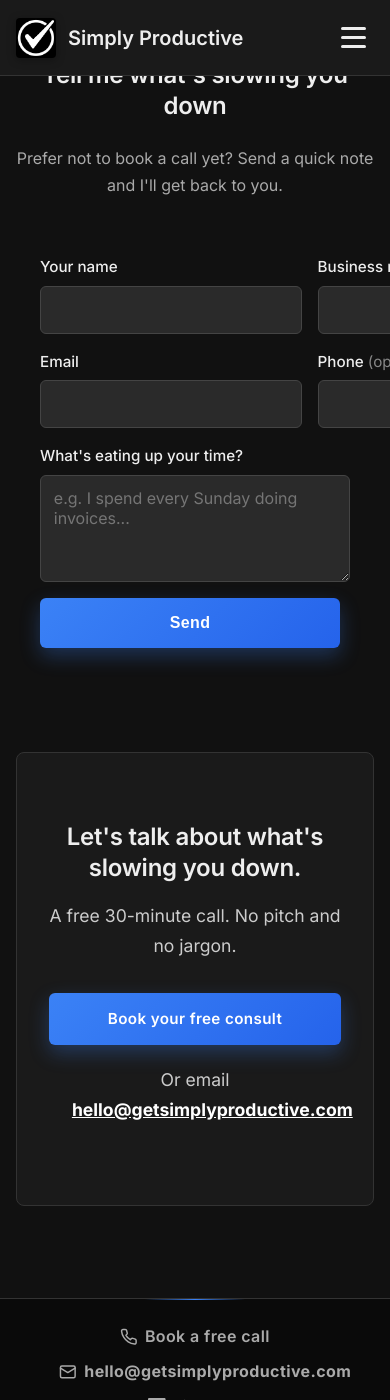
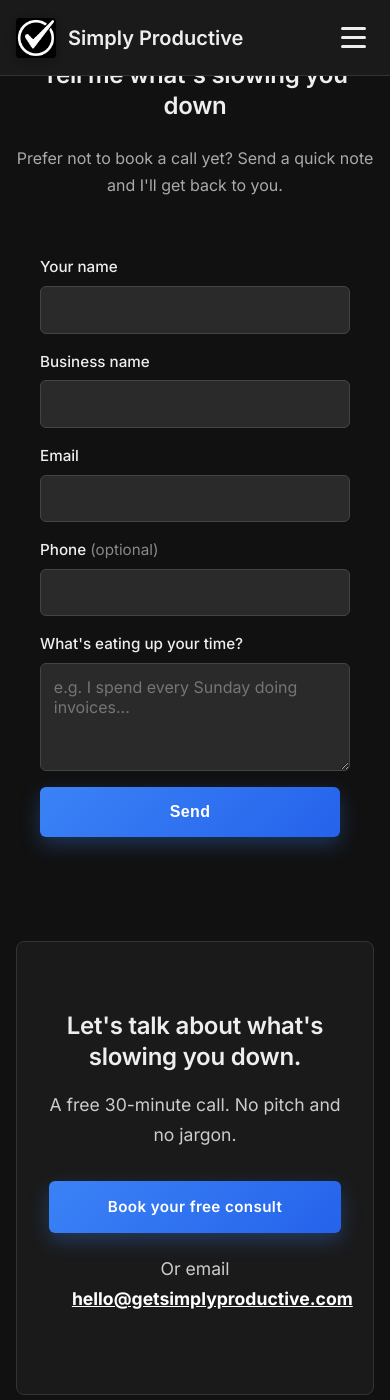
Before and after one commit to dbough/getsimplyproductive.com, a Jekyll site: the page built from index.md, in a window 390 px wide and 1400 px high, scrolled down 6077 px. Built offline with Jekyll 4.4.1, drawn with Linux system fonts in a browser that asks for light colours.

Commit message:
Fix mobile horizontal overflow on iOS Safari
Clip horizontal overflow, constrain intake form inputs/grid, shrink honeypot.

Co-Authored-By: Claude Sonnet 5.5 <noreply@anthropic.com>

```diff
--- a/assets/css/styles.css
+++ b/assets/css/styles.css
@@ -3077,7 +3077,17 @@ a[href^="mailto:"]:hover::before {
 
 .intake-form .optional { color: #888; font-weight: 400; }
 .intake-form .submit-button { align-self: flex-start; }
-.honeypot { position: absolute; left: -9999px; }
+.honeypot { position: absolute; left: -9999px; width: 1px; height: 1px; opacity: 0; pointer-events: none; }
+
+/* Mobile safety: stop any stray wide element from zooming the page out on iOS */
+html, body { max-width: 100%; overflow-x: clip; }
+.intake-form label { min-width: 0; }
+.intake-form input,
+.intake-form textarea { width: 100%; min-width: 0; box-sizing: border-box; }
+.intake-form .form-row { grid-template-columns: repeat(2, minmax(0, 1fr)); }
+@media (max-width: 768px) {
+  .intake-form .form-row { grid-template-columns: minmax(0, 1fr); }
+}
 
 /* CTAs */
 .final-cta {
```
